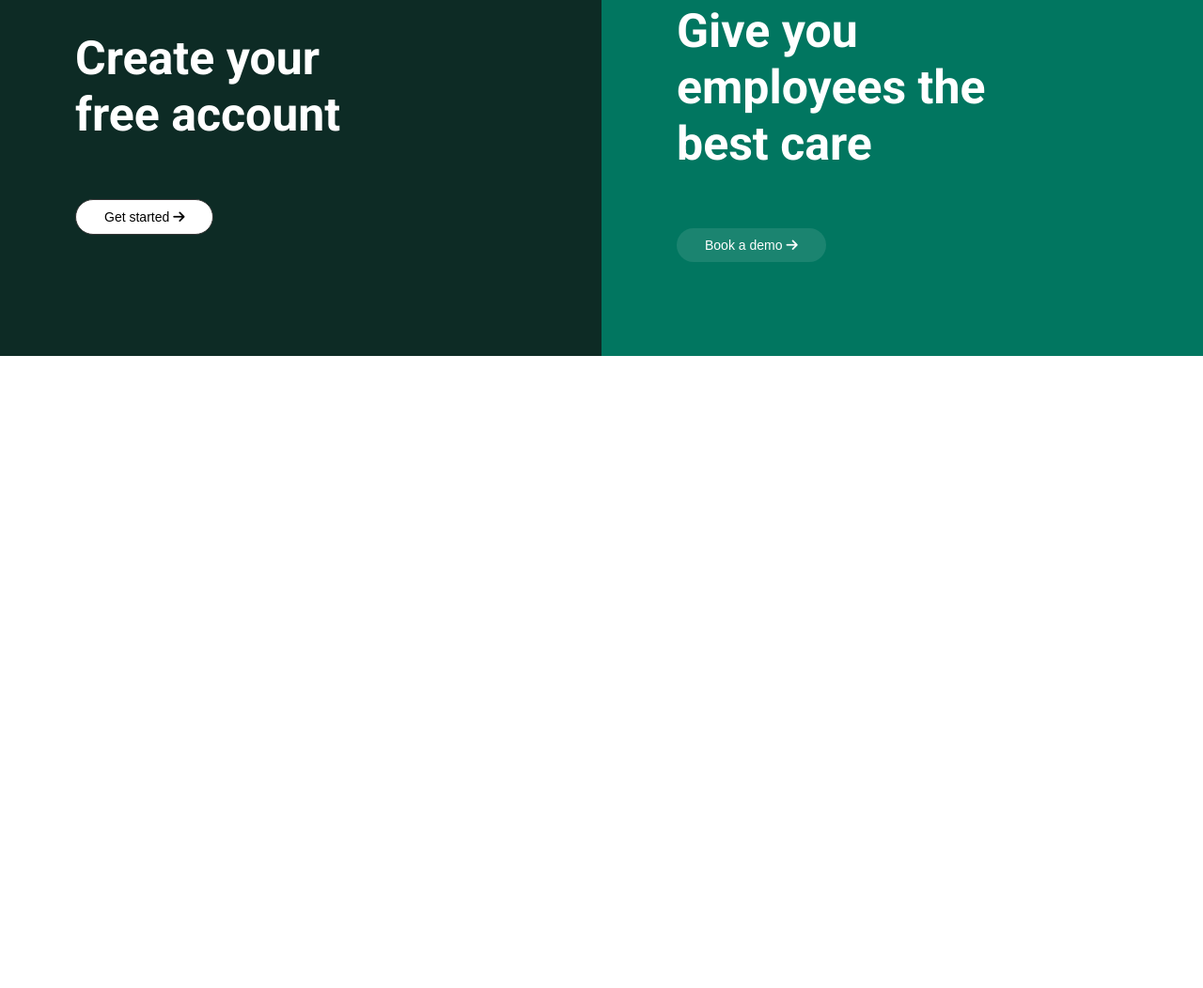
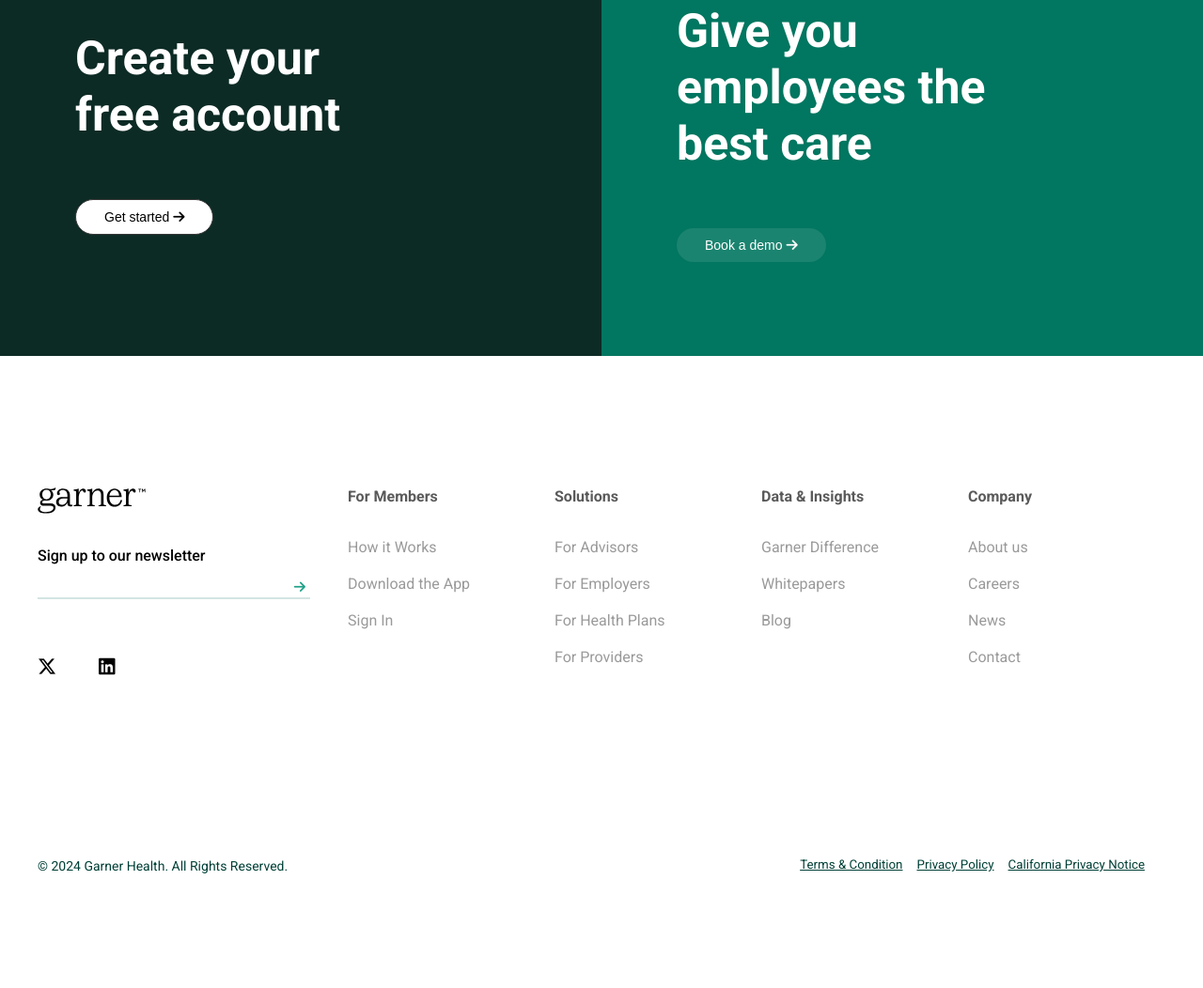
Before and after one commit to Rocky-2003/doctorQualityAnalytics, a plain HTML site: page index.html in a window 1280 px wide. Shown: the part 6651-7703 px from the top of the page at 94% size. Before the commit the page ends 7130 px from the top, so only its background shows below. Drawn offline with Linux system fonts and the light colour scheme; a web font is replaced by a local one.

Commit message:
final page complete but not responsive

```diff
--- a/index.html
+++ b/index.html
@@ -4,6 +4,7 @@
     <meta charset="UTF-8" />
     <meta name="viewport" content="width=device-width, initial-scale=1.0" />
     <link rel="icon" href="./public/apple-touch-icon.png" type="image/png" />
+    <link rel="stylesheet" href="src/common.css" />
     <link rel="stylesheet" href="src/style.css" />
     <link
       rel="stylesheet"
@@ -109,7 +110,7 @@
           healthcare data
         </h2>
         <img class="center-img" src="/public/centerimg.png" alt="" />
-        <div class="grid-section">
+        <div class=" common-grid grid-section">
           <img src="/public/asset 5.png" alt="" />
           <div>
             <h2 class="h2-primary">
@@ -127,7 +128,7 @@
             </button>
           </div>
         </div>
-        <div class="grid-section grid-section-2">
+        <div class="grid-section common-grid grid-section-2">
           <img src="/public/asset 6.png" alt="" />
           <div>
             <h2 class="h2-primary">
@@ -140,7 +141,7 @@
             <!-- <button class="btn"> See how it works  <i class="fa-solid fa-arrow-right"></i></button> -->
           </div>
         </div>
-        <div class="grid-section grid-section-3">
+        <div class="grid-section common-grid grid-section-3">
           <img src="/public/asset 7.png" alt="" />
           <div>
             <h2 class="h2-primary">
@@ -157,7 +158,7 @@
             <!-- <button class="btn"> See how it works  <i class="fa-solid fa-arrow-right"></i></button> -->
           </div>
         </div>
-        <div class="grid-section grid-section-4">
+        <div class="grid-section common-grid grid-section-4">
           <img src="/public/asset 5.png" alt="" />
           <div>
             <h2 class="h2-primary">
@@ -433,7 +434,7 @@
             </div>
           </div>
         </div>
-        <div class="grid-section" id="page-3-end">
+        <div class="grid-section common-grid" id="page-3-end">
           <div id="page-3-end-left">
             <h2 class="h2-primary">
               Create your <br />
@@ -457,6 +458,56 @@
           </div>
         </div>
       </section>
+      <footer>
+        <div class="upper-footer">
+          <div class="new-signUp">
+            <img src="./public/asset 10.svg" alt="" />
+            <span>Sign up to our newsletter</span>
+
+            <p><input type="text" /><i class="fa-solid fa-arrow-right"></i></p>
+            <div>
+              <a href="#"><i class="fa-brands fa-x-twitter"></i></a>
+              <a href="#"><i class="fa-brands fa-linkedin"></i></a>
+            </div>
+          </div>
+          <div class="footer-grid">
+            <strong>For Members</strong>
+            <a href="#">How it Works</a>
+            <a href="#">Download the App</a>
+            <a href="#">Sign In</a>
+          </div>
+          <div class="footer-grid">
+            <strong>Solutions</strong>
+            <a href="#">For Advisors</a>
+            <a href="#">For Employers</a>
+            <a href="#">For Health Plans</a>
+            <a href="#">For Providers</a>
+          </div>
+          <div class="footer-grid">
+            <strong>Data & Insights</strong>
+            <a href="#">Garner Difference</a>
+            <a href="#">Whitepapers</a>
+            <a href="#">Blog</a>
+          </div>
+          <div class="footer-grid">
+            <strong>Company</strong>
+            <a href="#">About us</a>
+            <a href="#">Careers</a>
+            <a href="#">News</a>
+            <a href="#">Contact</a>
+          </div>
+        </div>
+        <div class="lower-footer">
+          <p>
+            <small>&copy; 2024 Garner Health. All Rights Reserved.</small>
+          </p>
+          <div>
+            <a href="nextpage.html"><small>Terms & Condition</small></a>
+            <a href="#"><small>Privacy Policy</small></a>
+            <a href="#"><small>California Privacy Notice</small></a>
+          </div>
+        </div>
+      </footer>
     </div>
   </body>
 </html>
--- /dev/null
+++ b/src/common.css
@@ -0,0 +1,34 @@
+/* * COMMON GRID */
+.common-grid {
+  grid-template-columns: 500px 500px;
+  align-items: center;
+  padding: 40px 60px;
+  color: #004037;
+  display: grid;
+  gap: 140px;
+}
+
+/* * H2 TAG */
+
+.h2-primary {
+  font-size: 50px;
+}
+
+/* *BUTTON */
+
+.primary-btn {
+  border: 1px solid #383838;
+  background-color: #fff;
+  border-radius: 30px;
+  padding: 10px 30px;
+  margin-top: 30px;
+  font-size: 14px;
+}
+
+.primary-btn:hover i {
+  transform: translateX(2px);
+}
+
+.primary-btn:hover {
+  border-color: #ababab;
+}
--- a/src/style.css
+++ b/src/style.css
@@ -196,9 +196,7 @@
   font-size: 50px;
 }
 
-.h2-primary {
-  font-size: 50px;
-}
+
 
 #page-2 .center-img {
   margin-bottom: 50px;
@@ -206,14 +204,14 @@
   width: 1200px;
 }
 
-.grid-section {
+/* .grid-section {
   grid-template-columns: 500px 500px;
   align-items: center;
   padding: 40px 60px;
   color: #004037;
   display: grid;
   gap: 140px;
-}
+} */
 
 .grid-section img {
   width: 500px;
@@ -229,22 +227,7 @@
   color: #636363;
 }
 
-.primary-btn {
-  border: 1px solid #383838;
-  background-color: #fff;
-  border-radius: 30px;
-  padding: 10px 30px;
-  margin-top: 30px;
-  font-size: 14px;
-}
 
-.primary-btn:hover i {
-  transform: translateX(2px);
-}
-
-.primary-btn:hover {
-  border-color: #ababab;
-}
 
 .grid-section-2 img {
   order: 2;
@@ -420,3 +403,117 @@
   color: #fff;
   border: 0;
 }
+
+/* *FOOTER  */
+
+.upper-footer {
+  display: grid;
+  grid-template-columns: 310px 200px 200px 200px 200px;
+  gap: 20px;
+  padding: 40px 40px;
+}
+
+.new-signUp {
+  display: flex;
+  position: relative;
+  flex-direction: column;
+
+  width: 300px;
+}
+
+.new-signUp span {
+  font-size: 16px;
+  font-weight: 500;
+}
+
+.new-signUp img {
+  width: 115px;
+  padding-bottom: 35px;
+}
+
+.new-signUp input {
+  padding: 10px 15px;
+  width: 280px;
+  border: 0;
+}
+
+.new-signUp input:focus {
+  outline: none;
+}
+
+.new-signUp p {
+  border: 0;
+  border-bottom: 2px solid #d3e5e3;
+  width: 290px;
+}
+
+.new-signUp p i {
+  position: absolute;
+  font-size: 14px;
+  color: #21a28a;
+  right: 15px;
+  bottom: 90px;
+}
+
+.new-signUp div {
+  margin-top: 60px;
+  font-size: 20px;
+}
+
+.new-signUp div a i {
+  color: black;
+}
+.new-signUp div i:first-child {
+  padding-right: 40px;
+}
+
+.footer-grid {
+  display: flex;
+  flex-direction: column;
+  gap: 20px;
+  height: 200px;
+  width: 200px;
+}
+
+.footer-grid strong {
+  font-size: 16px;
+  color: #5a5a5a;
+  margin-bottom: 15px;
+}
+
+.footer-grid a {
+  display: block;
+  color: #9a9a9a;
+}
+
+.footer-grid a:hover {
+  text-decoration: underline;
+}
+
+.lower-footer {
+  display: flex;
+  padding: 150px 40px 120px;
+  gap: 545px;
+}
+.lower-footer p small {
+  /* font-weight: bold; */
+  font-size: 14px;
+  line-height: 19.6px;
+  letter-spacing: normal;
+  text-align: start;
+  color: #004037;
+}
+
+.lower-footer div {
+  display: flex;
+  gap: 15px;
+}
+
+.lower-footer div a {
+  text-decoration: underline;
+  color: #004037;
+  font: 11px;
+  letter-spacing: normal;
+  text-align: start;
+  line-height: 16.5px;
+}
```
Also changed, not shown: nextpage.html (added).
